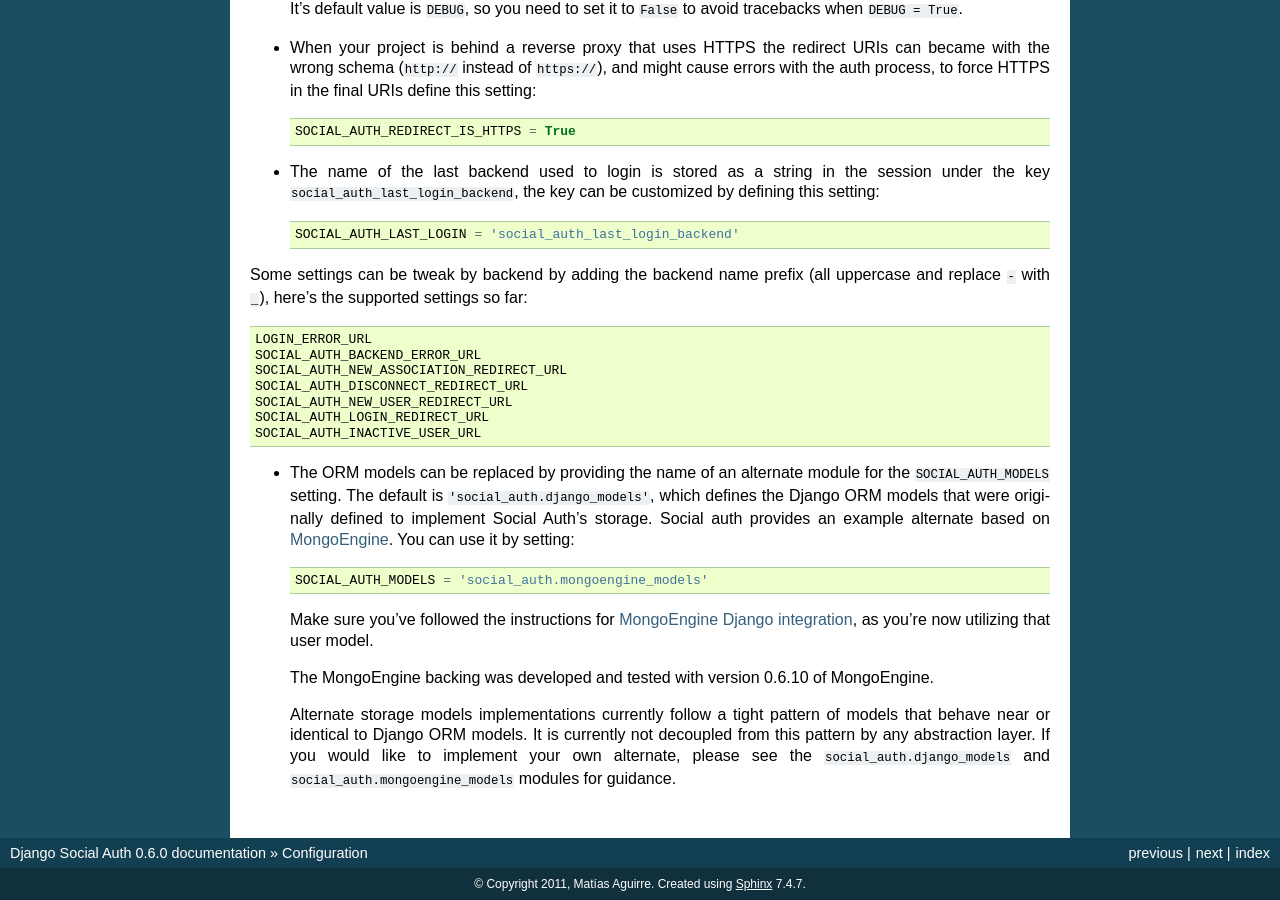
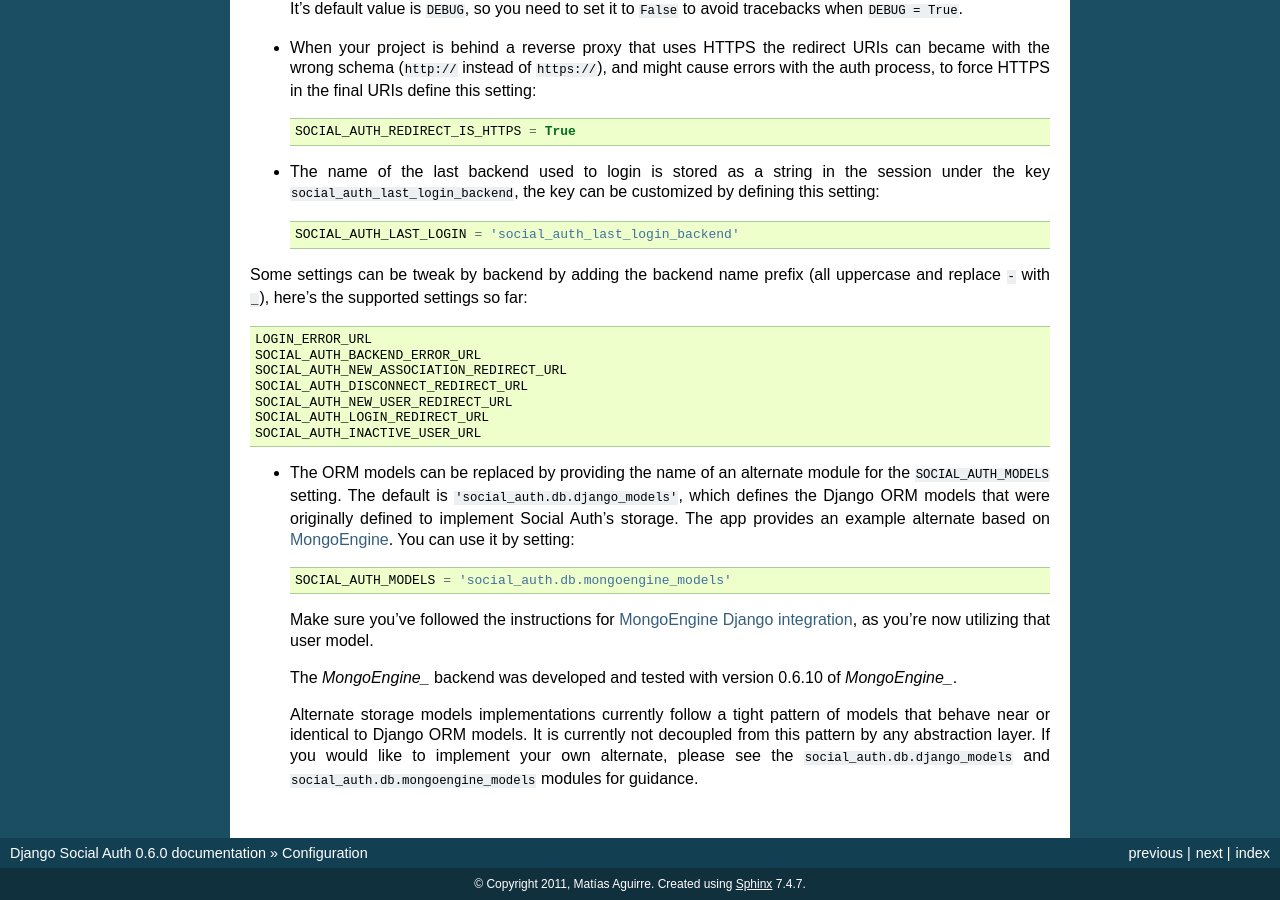
Before and after one commit to devs-cloud/django-social-auth-module, a Sphinx documentation site: the page built from doc/configuration.rst, in a window 1280 px wide and 900 px high, scrolled down 4960 px. Built offline with Sphinx 7.4.7, drawn with Linux system fonts in a browser that asks for light colours.

Commit message:
Small doc changes. Refs #370

```diff
--- a/doc/configuration.rst
+++ b/doc/configuration.rst
@@ -310,25 +310,24 @@
 
 - The ORM models can be replaced by providing the name of an alternate module
   for the ``SOCIAL_AUTH_MODELS`` setting. The default is
-  ``'social_auth.django_models'``, which defines the Django ORM models that
-  were originally defined to implement Social Auth's storage. Social auth
-  provides an example alternate based on `MongoEngine`_. You can use it by
-  setting::
+  ``'social_auth.db.django_models'``, which defines the Django ORM models that
+  were originally defined to implement Social Auth's storage. The app provides
+  an example alternate based on `MongoEngine`_. You can use it by setting::
 
-    SOCIAL_AUTH_MODELS = 'social_auth.mongoengine_models'
+    SOCIAL_AUTH_MODELS = 'social_auth.db.mongoengine_models'
 
-  Make sure you've followed the instructions for
-  `MongoEngine Django integration`_, as you're now utilizing that user model.
+  Make sure you've followed the instructions for `MongoEngine Django
+  integration`_, as you're now utilizing that user model.
 
-  The MongoEngine backing was developed and tested with version 0.6.10 of
-  MongoEngine.
+  The `MongoEngine_` backend was developed and tested with version 0.6.10 of
+  `MongoEngine_`.
 
   Alternate storage models implementations currently follow a tight pattern of
   models that behave near or identical to Django ORM models. It is currently
   not decoupled from this pattern by any abstraction layer. If you would like
   to implement your own alternate, please see the
-  ``social_auth.django_models`` and ``social_auth.mongoengine_models`` modules
-  for guidance.
+  ``social_auth.db.django_models`` and ``social_auth.db.mongoengine_models``
+  modules for guidance.
 
 .. _Model Manager: http://docs.djangoproject.com/en/dev/topics/db/managers/#managers
 .. _Login URL: http://docs.djangoproject.com/en/dev/ref/settings/?from=olddocs#login-url
--- a/doc/contributions.rst
+++ b/doc/contributions.rst
@@ -46,6 +46,9 @@
 hassek_ (Tomas Henriquez)
   * Evernote support
 
+estebistec_ (Steven Cummings)
+  * Overrideable models feature
+
 .. _caioariede: https://github.com/caioariede
 .. _krvss: https://github.com/krvss
 .. _jezdez: https://github.com/jezdez
@@ -61,3 +64,4 @@
 .. _python-oauth2: https://github.com/simplegeo/python-oauth2
 .. _niQo: https://github.com/niQo
 .. _hassek: https://github.com/hassek
+.. _estebistec: https://github.com/estebistec
```
Also changed, not shown: README.rst (+27 -0 lines).
